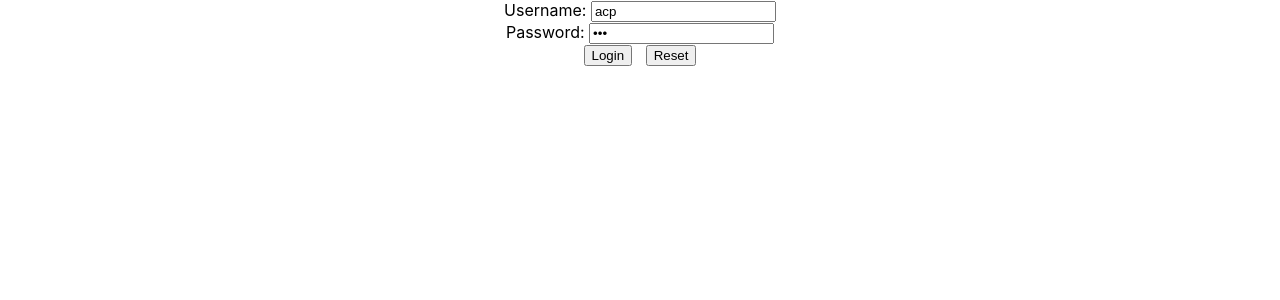
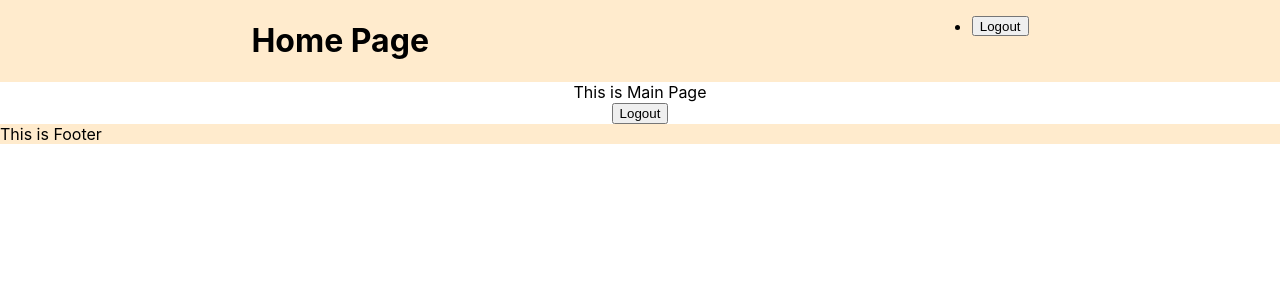
Before and after one commit to ACPRAJ/React-Samples, a React (Create React App) app in the folder simple-multipage-app/: page / in a window 1280 px wide. Shown: the top 300 px of the page. Built offline with nearby package versions, Linux system fonts and the light colour scheme.

Commit message:
Basic Header & Footer

```diff
--- a/simple-multipage-app/src/App.css
+++ b/simple-multipage-app/src/App.css
@@ -36,3 +36,30 @@
     transform: rotate(360deg);
   }
 }
+
+.Header {
+  display: flex;
+  justify-content: space-around;
+  min-height: 10%;
+  background: blanchedalmond;
+  color: black;
+}
+
+.Header > .Header-Heading {
+  vertical-align: center !important;
+}
+
+.Logout-Header {
+  width: auto;
+  height: 20px;
+  vertical-align: bottom;
+
+}
+
+
+.Footer {
+  min-height: 5%;
+  /* align-self: baseline; */
+  display: flex;
+  background: blanchedalmond;
+}
--- a/simple-multipage-app/src/App.js
+++ b/simple-multipage-app/src/App.js
@@ -2,11 +2,14 @@ import React from 'react';
 import logo from './logo.svg';
 import './App.css';
 import Login from './Components/Login';
+import MainPage from './Components/MainPage';
+import Footer from './Components/Footer';
 
 function App() {
   return (
     <div className="App">
-      <Login />
+      {/* <Login /> */}
+      <MainPage />
     </div>
   );
 }
--- /dev/null
+++ b/simple-multipage-app/src/Components/Footer.js
@@ -0,0 +1,14 @@
+import React, { Component } from 'react'
+import "../App.css"
+
+class Footer extends Component {
+    render() {
+        return (
+            <div className="Footer">
+                This is Footer
+            </div>
+        )
+    }
+}
+
+export default Footer
--- /dev/null
+++ b/simple-multipage-app/src/Components/Header.js
@@ -0,0 +1,18 @@
+import React, { Component } from 'react'
+import "../App.css"
+
+class Header extends Component {
+    render() {
+        return (
+            <div className="Header">
+                <h1 className="Header-Heading">Home Page</h1>
+                <ul>
+                    <li><button className="Logout-Header">Logout</button></li>
+                </ul>
+
+            </div>
+        )
+    }
+}
+
+export default Header
--- a/simple-multipage-app/src/Components/MainPage.js
+++ b/simple-multipage-app/src/Components/MainPage.js
@@ -1,5 +1,7 @@
 import React, { Component } from 'react'
 import Login from './Login'
+import Header from './Header'
+import Footer from './Footer'
 
 class MainPage extends Component {
     constructor(props) {
@@ -20,8 +22,10 @@ class MainPage extends Component {
         if (this.state.isLoggedIn)
             return (
                 <div>
+                    <Header />
                     <div>This is Main Page</div>
                     <button onClick={this.onLogoutClicked}>Logout</button>
+                    <Footer />
                 </div>
             )
         else
```
